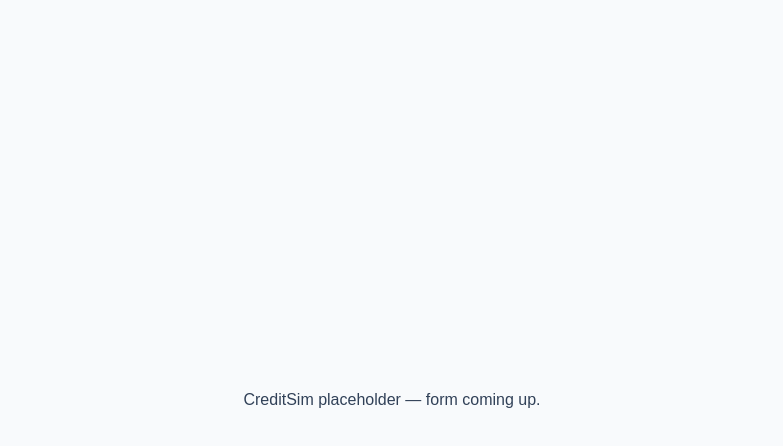
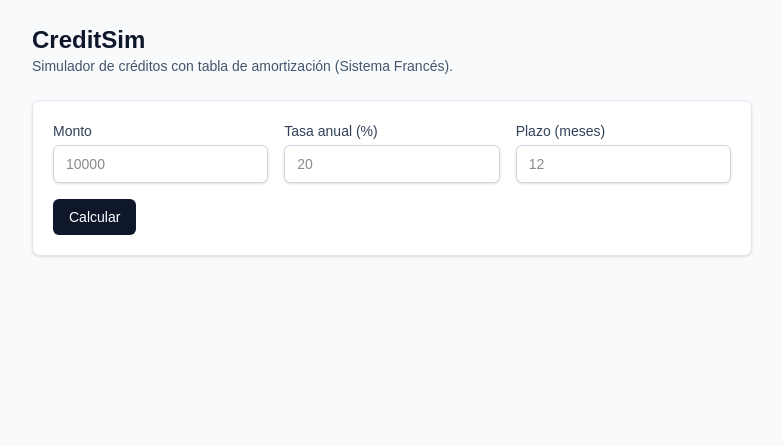
Before and after one commit to IzuOvando/creditsim, a Next.js app in the folder frontend/: page / in a window 1280 px wide. Shown: the top 446 px of the page, without its empty margins (248-1031 px from the left). Built offline with nearby package versions, Linux system fonts and the light colour scheme; no server answers.

Commit message:
feat(frontend): render SimulationForm on home page

```diff
--- a/frontend/app/page.tsx
+++ b/frontend/app/page.tsx
@@ -1,7 +1,9 @@
+import { SimulationForm } from "@/components/SimulationForm";
+
 export default function Home() {
   return (
-    <main className="min-h-screen flex items-center justify-center bg-slate-50">
-      <p className="text-slate-700">CreditSim placeholder — form coming up.</p>
+    <main className="min-h-screen bg-slate-50">
+      <SimulationForm />
     </main>
   );
 }
```
